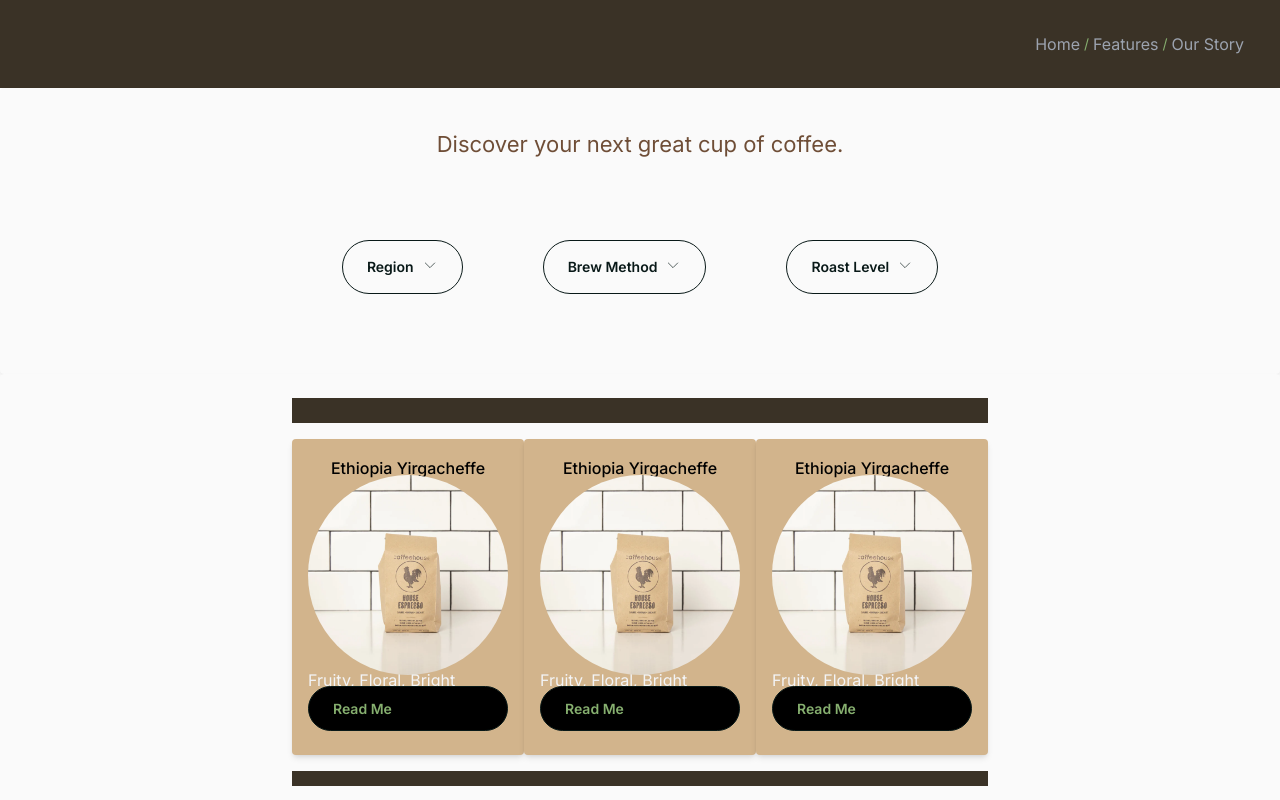
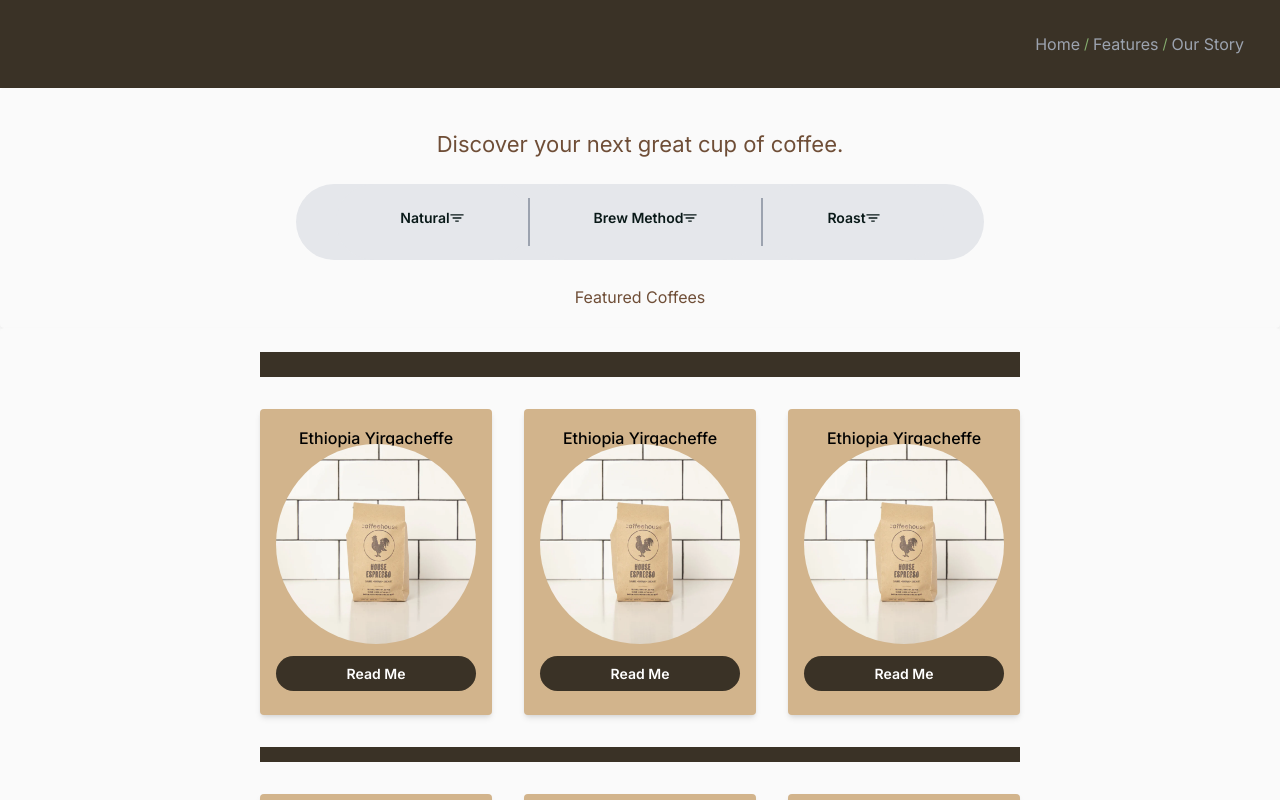
Before and after one commit to TaiPanda96/Coffee, a Next.js app in the folder coffee-app/: page / in a window 1280 px wide. Shown: the top 800 px of the page. Built offline with nearby package versions, Linux system fonts and the light colour scheme.

Commit message:
filter implemented

```diff
--- a/coffee-app/package.json
+++ b/coffee-app/package.json
@@ -13,7 +13,8 @@
     "classnames": "^2.3.2",
     "next": "14.0.3",
     "react": "^18",
-    "react-dom": "^18"
+    "react-dom": "^18",
+    "react-icons": "^4.12.0"
   },
   "devDependencies": {
     "@types/node": "^20",
--- a/coffee-app/src/app/page.tsx
+++ b/coffee-app/src/app/page.tsx
@@ -7,6 +7,7 @@ import { TextInput } from '@/components/text-input'
 import { Item } from '@/components/item'
 import Image from 'next/image'
 import { HorizontalLine } from '@/components/shelf'
+import { SearchFilter } from '@/components/search-filter'
 
 export default function HomePage() {
   const tabs: Breadcrumb[] = [
@@ -20,8 +21,8 @@ export default function HomePage() {
       <TopNavigationComponent breadcrumbs={tabs} />
       <Stack gap={6} className="justify-stretch @container">
         <SectionCard className="bg-brand-1100">
-          <Stack gap={4}>
-            <Inline gap={4} justify="center" className="mt-6">
+          <Stack gap={8}>
+            <Inline gap={6} justify="center" className="mt-6">
               <TextInput
                 value={'Discover your next great cup of coffee.'}
                 color="brand"
@@ -29,52 +30,18 @@ export default function HomePage() {
                 size="lg"
               />
             </Inline>
-            <br />
-            <Inline gap={4} justify="center">
-              <FilterComponent
-                title="Region"
-                className="bg-brand-300 text-white"
-                gap={4}
-                grow={true}
-                filterOptions={[
-                  { id: '1', label: 'Ethopia' },
-                  { id: '2', label: 'Columbia' },
-                  { id: '3', label: 'Kenya' },
-                  { id: '4', label: 'Brazil' },
-                  { id: '5', label: 'Costa Rica' },
-                ]}
-              />
-              <FilterComponent
-                title="Brew Method"
-                className="bg-brand-300 text-white"
-                gap={4}
-                grow={true}
-                filterOptions={[
-                  { id: '1', label: 'Filtered' },
-                  { id: '2', label: 'Espresso' },
-                  { id: '3', label: 'Cold Brew' },
-                  { id: '4', label: 'Aeropress' },
-                  { id: '5', label: 'French Press' },
-                ]}
-              />
-              <FilterComponent
-                title="Roast Level"
-                className="bg-brand-300 text-white"
-                gap={4}
-                grow={true}
-                filterOptions={[
-                  { id: '1', label: 'Light' },
-                  { id: '2', label: 'Medium' },
-                  { id: '3', label: 'Dark' },
-                ]}
-              />
+            <div className="flex flex-col items-center justify-center">
+              <SearchFilter />
+            </div>
+            <Inline className="justify-center">
+              <TextInput value={'Featured Coffees'} color="brand" as="h2" />
             </Inline>
           </Stack>
         </SectionCard>
       </Stack>
       <Stack gap={6} className="justify-stretch @container">
         <SectionCard className="bg-brand-1100">
-          <div className="grid grid-flow-row gap-4 @2xl:grid-cols-3 justify-center">
+          <div className="grid grid-flow-row gap-8 @2xl:grid-cols-3 justify-center">
             <HorizontalLine thickness={25} color="#3A3226" />
             <Inline gap={8} justify="between">
               <Item
--- a/coffee-app/src/components/button.tsx
+++ b/coffee-app/src/components/button.tsx
@@ -1,5 +1,6 @@
 import React, { ReactNode } from 'react'
 import classNames from 'classnames'
+import { Inline } from './inline'
 
 interface ButtonProps {
   title?: string
@@ -14,14 +15,12 @@ export function Button({ title, onClick, children, className }: ButtonProps) {
       className={classNames(
         'flex',
         'rounded-full',
-        'border',
-        'border-brand-600',
-        'text-brand-300',
-        'hover:text-white',
-        'hover:bg-brand-300',
+        'justify-center',
+        'border-gray',
         'transition-colors',
-        'px-6',
-        'py-4',
+        'px-16',
+        'py-3',
+        'mt-3',
         'text-sm',
         'font-semibold',
         className,
@@ -29,8 +28,10 @@ export function Button({ title, onClick, children, className }: ButtonProps) {
       type="button"
       onClick={onClick}
     >
-      {title || ''}
-      {children}
+      <Inline gap={4} justify="between">
+        {title || ''}
+        {children}
+      </Inline>
     </button>
   )
 }
--- a/coffee-app/src/components/filter.tsx
+++ b/coffee-app/src/components/filter.tsx
@@ -5,6 +5,8 @@ import { Stack } from './stack'
 import { Button } from './button'
 import { ListOption } from './list'
 import { SectionCard } from './section-card'
+import { IoFilterSharp } from 'react-icons/io5'
+import { Inline } from './inline'
 
 interface FilterProps {
   title?: string
@@ -26,37 +28,33 @@ export function FilterComponent({ title, filterOptions }: FilterProps) {
   }, [isModalVisible])
 
   return (
-    <div className={classNames('flex', 'items-center', 'justify-center', 'p-8')}>
-      <Stack gap={6}>
-        <Button
-          title={title || 'Filter'}
-          className="border-brand-900
-                text-brand-900
-                hover:text-white
-                hover:bg-brand-900
-                transition-colors"
-          onClick={handleFilterModal}
-        >
-          <svg
-            className="w-4 h-4 ml-2 align-baseline"
-            aria-hidden="true"
-            fill="none"
-            stroke="currentColor"
-            viewBox="0 0 24 24"
-            xmlns="http://www.w3.org/2000/svg"
-          >
-            <path strokeLinecap="round" strokeLinejoin="round" d="M19 9l-7 7-7-7"></path>
-          </svg>
-        </Button>
+    <div
+      className={classNames(
+        'flex',
+        'rounded-full',
+        'border-brand-900',
+        'bg-gray-200',
+        ' text-brand-900',
+        ' hover:text-brand-1400',
+        ' hover:bg-gray-300',
+        'transition-colors',
+      )}
+    >
+      <Stack gap={6} align="center">
+        <Inline gap={4}>
+          <Button title={title || 'Filter'} onClick={handleFilterModal}>
+            <IoFilterSharp strokeLinecap="round" strokeLinejoin="round" />
+          </Button>
+        </Inline>
         <br></br>
 
         {isModalVisible && (
-          <div id="dropdown" className="z-10 fixed mt-12 justify-center">
-            <SectionCard className="bg-brand-1100 mt-3">
+          <div id="dropdown" className="z-8 fixed mt-8 justify-center">
+            <SectionCard className="bg-brand-1100 mt-11 justify-center">
               <Stack gap={4}>
                 <ol
                   className={classNames(
-                    'space-y-2',
+                    'space-y-3',
                     'text-sm',
                     'aria-labelledby="dropdownDefault"',
                   )}
--- a/coffee-app/src/components/item.tsx
+++ b/coffee-app/src/components/item.tsx
@@ -9,43 +9,30 @@ import { Button } from './button'
 interface ItemProps {
   className?: string
   title: string
-  description: string
+  description?: string
   price?: string
   count?: string
   children?: React.ReactNode
 }
 
-export function Item({ className, title, description, children }: ItemProps) {
+export function Item({ className, title, children }: ItemProps) {
   return (
     <div className="flex flex-col items-center justify-center">
       <SectionCard
         className={classNames('rounded', 'px-4', 'py-6', 'shadow-md brown-shadow', className)}
       >
         <Stack gap={8}>
-          <Stack gap={8}>
+          <Stack gap={4}>
             <Inline justify="center">
               <TextInput value={title} color="regular" as="h1" bold />
             </Inline>
             {children}
-            <TextInput value={description} color="light" as="h3" />
             <Button
               className={classNames(
-                'flex',
-                'bottom-2',
-                'right-2',
-                'flex',
-                'rounded-full',
-                'border',
-                'border-brand-900',
-                'bg-black',
-                'text-brand-1100',
-                'hover:text-white',
-                'hover:bg-brand-1400',
-                'transition-colors',
-                'px-2.5',
-                'py-2.5',
-                'text-sm',
-                'font-semibold',
+                'text-white',
+                'bg-brand-1400',
+                'hover:text-brand-1100',
+                'hover:bg-brand-800',
               )}
             >
               <Inline justify="center" align="center">
--- /dev/null
+++ b/coffee-app/src/components/search-filter.tsx
@@ -0,0 +1,59 @@
+import classNames from 'classnames'
+import { Inline } from './inline'
+import { FilterComponent } from './filter'
+
+export function SearchFilter({}) {
+  return (
+    <div
+      className={classNames(
+        'flex',
+        'rounded-full',
+        'border-gray',
+        'bg-gray-200',
+        'transition-colors',
+        'px-10',
+        'text-sm',
+        'font-semibold',
+      )}
+    >
+      <Inline gap={2} justify="center">
+        <FilterComponent
+          title="Natural"
+          gap={4}
+          grow={true}
+          filterOptions={[
+            { id: '1', label: 'Ethopia' },
+            { id: '2', label: 'Columbia' },
+            { id: '3', label: 'Kenya' },
+            { id: '4', label: 'Brazil' },
+            { id: '5', label: 'Costa Rica' },
+          ]}
+        />
+        <div className="border-l-2 border-gray-400 h-12"></div>
+        <FilterComponent
+          title="Brew Method"
+          gap={4}
+          grow={true}
+          filterOptions={[
+            { id: '1', label: 'Filtered' },
+            { id: '2', label: 'Espresso' },
+            { id: '3', label: 'Cold Brew' },
+            { id: '4', label: 'Aeropress' },
+            { id: '5', label: 'French Press' },
+          ]}
+        />
+        <div className="border-l-2 border-gray-400 h-12"></div>
+        <FilterComponent
+          title="Roast"
+          gap={4}
+          grow={true}
+          filterOptions={[
+            { id: '1', label: 'Light' },
+            { id: '2', label: 'Medium' },
+            { id: '3', label: 'Dark' },
+          ]}
+        />
+      </Inline>
+    </div>
+  )
+}
```
Also changed, not shown: 1 other file (tests, documents, lock files or other folders).
